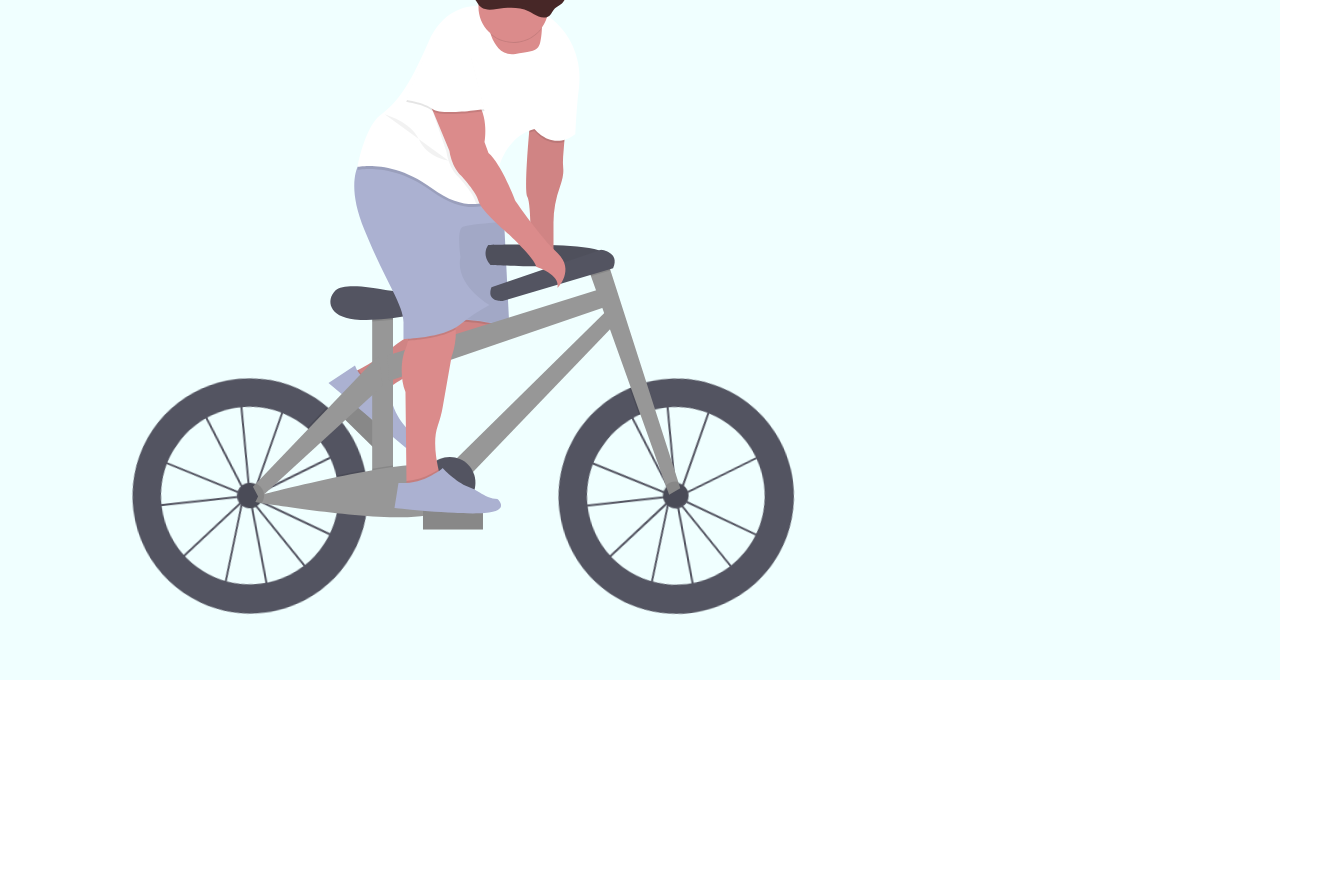
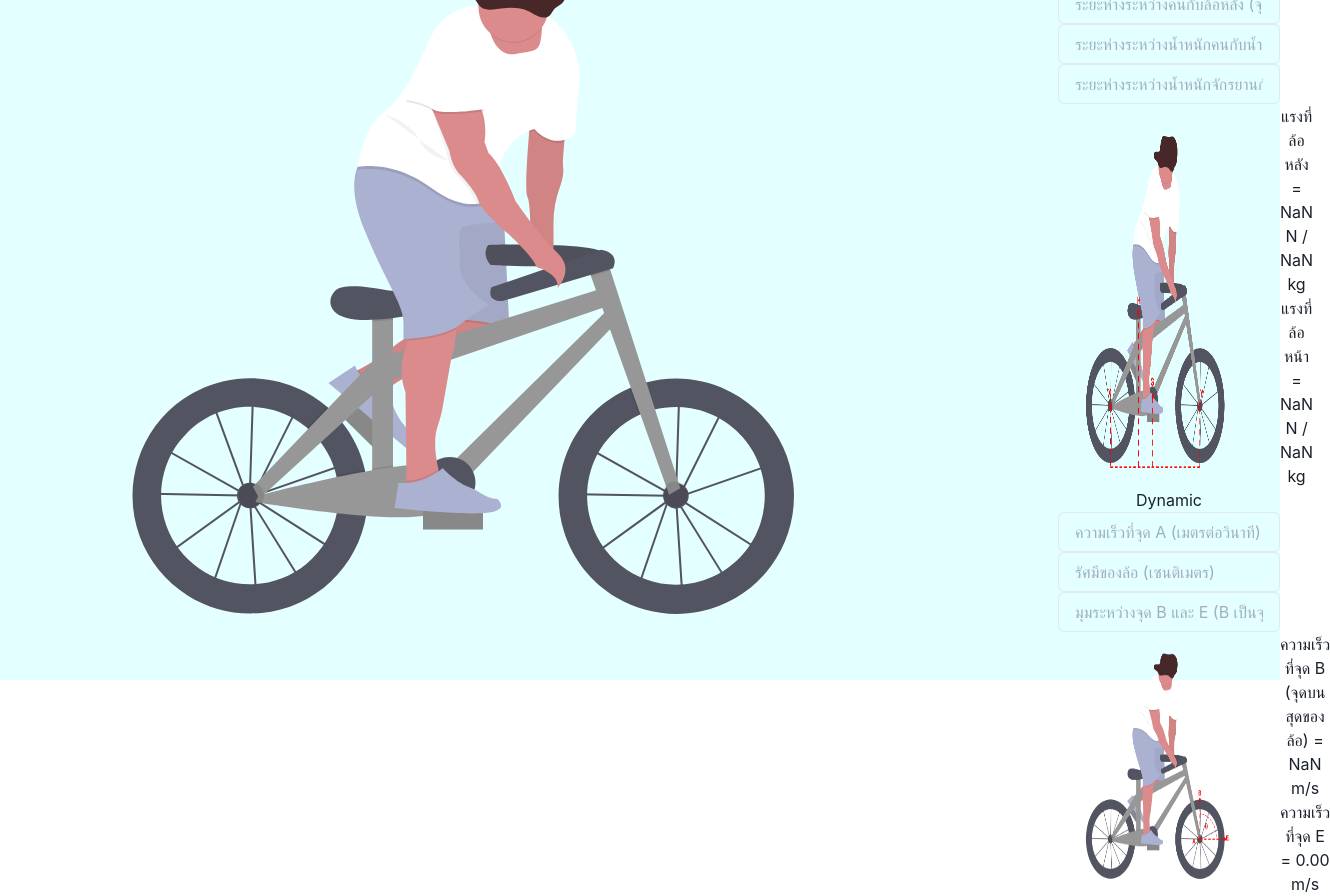
Before and after one commit to DIMMOY/actcle, a React (Create React App) app: page / in a window 1280 px wide. Shown: the part 120-1016 px from the top of the page, 1330 px wide, since content can reach past the window. Before the commit the page ends 800 px from the top, so only its background shows below. Built offline with nearby package versions, Linux system fonts and the light colour scheme.

Commit message:
Static and Dynamic Formula

```diff
--- a/src/App.css
+++ b/src/App.css
@@ -1,6 +1,6 @@
 .App {
   text-align: center;
-  background-color: azure;
+  background-color: rgb(227, 255, 255);
   height: 100vh;
 }
 
--- a/src/App.tsx
+++ b/src/App.tsx
@@ -4,13 +4,113 @@ import RideBike from "./assets/RideBike";
 import styled from "@emotion/styled";
 import { keyframes } from "@emotion/react";
 import { speedToDuration } from "./utils";
+import { Input } from "../node_modules/@chakra-ui/input";
+import Propposition from "./assets/proposition.png";
+import Static from "./assets/static.png";
 
 function App() {
-  const [speed, setSpeed] = useState(200);
+  const [speed, setSpeed] = useState(800);
+  const [velocityA, setVelocityA] = useState<number>(0);
+  const [radius, setRadius] = useState<number>(0);
+  const [weightHuman, setWeightHuman] = useState<number>(0);
+  const [weightBike, setWeightBike] = useState<number>(0);
+  const [distanceHG, setDistanceHG] = useState<number>(0);
+  const [distanceGY, setDistanceGY] = useState<number>(0);
+  const [distanceXH, setDistanceXH] = useState<number>(0);
+  const [angle, setAngle] = useState<number>(0);
 
+  const resultBackWheel =
+    ((distanceGY + distanceHG) * weightHuman + distanceGY * weightBike) /
+    (distanceGY + distanceHG + distanceXH);
+  const resultFrontWheel =
+    (distanceXH * weightHuman + (distanceXH + distanceHG) * weightBike) /
+    (distanceGY + distanceHG + distanceXH);
+
+  console.log(1 / speedToDuration(velocityA, radius));
   return (
-    <div className="App">
-      <RideBike duration={speedToDuration(speed)} />
+    <div className="App" style={{ display: "flex" }}>
+      <div>
+        <RideBike duration={speedToDuration(velocityA, radius)} />
+      </div>
+
+      <div>
+        <p>Static</p>
+        <Input
+          placeholder="น้ำหนักของคนขี่จักรยาน (จุด H หน่วยเป็นกิโลกรัม)"
+          type="number"
+          onChange={(e) => setWeightHuman(parseFloat(e.target.value))}
+        />
+        <Input
+          placeholder="น้ำหนักของจักรยาน (จุด G หน่วยเป็นกิโลกรัม)"
+          type="number"
+          onChange={(e) => setWeightBike(parseFloat(e.target.value))}
+        />
+        <Input
+          placeholder="ระยะห่างระหว่างคนกับล้อหลัง (จุด X - จุด H หน่วยเป็นเซนติเมตร)"
+          type="number"
+          onChange={(e) => setDistanceXH(parseFloat(e.target.value))}
+        />
+        <Input
+          placeholder="ระยะห่างระหว่างน้ำหนักคนกับน้ำหนักจักรยาน (จุด H - จุด G หน่วยเป็นเซนติเมตร)"
+          type="number"
+          onChange={(e) => setDistanceHG(parseFloat(e.target.value))}
+        />
+        <Input
+          placeholder="ระยะห่างระหว่างน้ำหนักจักรยานกับล้อหน้า (จุด G - จุด Y หน่วยเป็นเซนติเมตร)"
+          type="number"
+          onChange={(e) => setDistanceGY(parseFloat(e.target.value))}
+        />
+        <div style={{ display: "flex" }}>
+          <img src={Static} width="450"></img>
+          <div>
+            <p>
+              แรงที่ล้อหลัง = {(resultBackWheel * 9.81).toFixed(2)} N /{" "}
+              {resultBackWheel} kg
+            </p>
+            <p>
+              แรงที่ล้อหน้า = {(resultFrontWheel * 9.81).toFixed(2)} N /{" "}
+              {resultFrontWheel} kg
+            </p>
+          </div>
+        </div>
+
+        <p>Dynamic</p>
+        <Input
+          placeholder="ความเร็วที่จุด A (เมตรต่อวินาที)"
+          type="number"
+          onChange={(e) => setVelocityA(parseFloat(e.target.value))}
+        />
+        <Input
+          placeholder="รัศมีของล้อ (เซนติเมตร)"
+          type="number"
+          onChange={(e) => setRadius(parseFloat(e.target.value))}
+        />
+        <Input
+          placeholder="มุมระหว่างจุด B และ E (B เป็นจุดคงที่)"
+          type="number"
+          onChange={(e) => setAngle(parseFloat(e.target.value))}
+        />
+        <div style={{ display: "flex" }}>
+          <img src={Propposition} width="450"></img>
+          <div>
+            <p>
+              ความเร็วที่จุด B (จุดบนสุดของล้อ) ={" "}
+              {(velocityA + (velocityA / radius) * radius).toFixed(2)} m/s
+            </p>
+            <p>
+              ความเร็วที่จุด E ={" "}
+              {Math.sqrt(
+                Math.pow(velocityA * Math.sin((angle * Math.PI) / 180), 2) +
+                  Math.pow(
+                    velocityA + velocityA * Math.cos((angle * Math.PI) / 180),
+                    2
+                  )
+              ).toFixed(2)}{" "}
+              m/s
+            </p>
+          </div>
+        </div>
+      </div>
     </div>
   );
 }
--- a/src/utils/index.ts
+++ b/src/utils/index.ts
@@ -1,3 +1,3 @@
-export const speedToDuration = (speed: number) => {
-  return 200 / speed;
+export const speedToDuration = (speed: number, radius: number) => {
+  return (radius * 0.01) / speed;
 };
```
